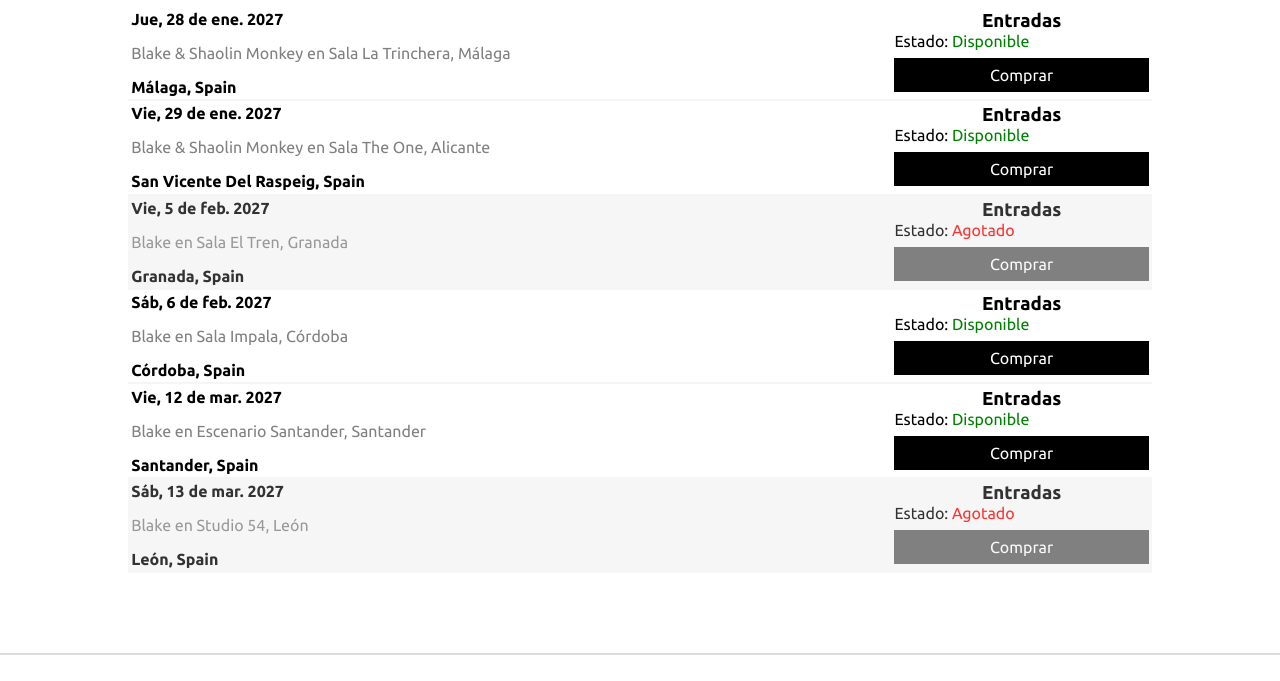
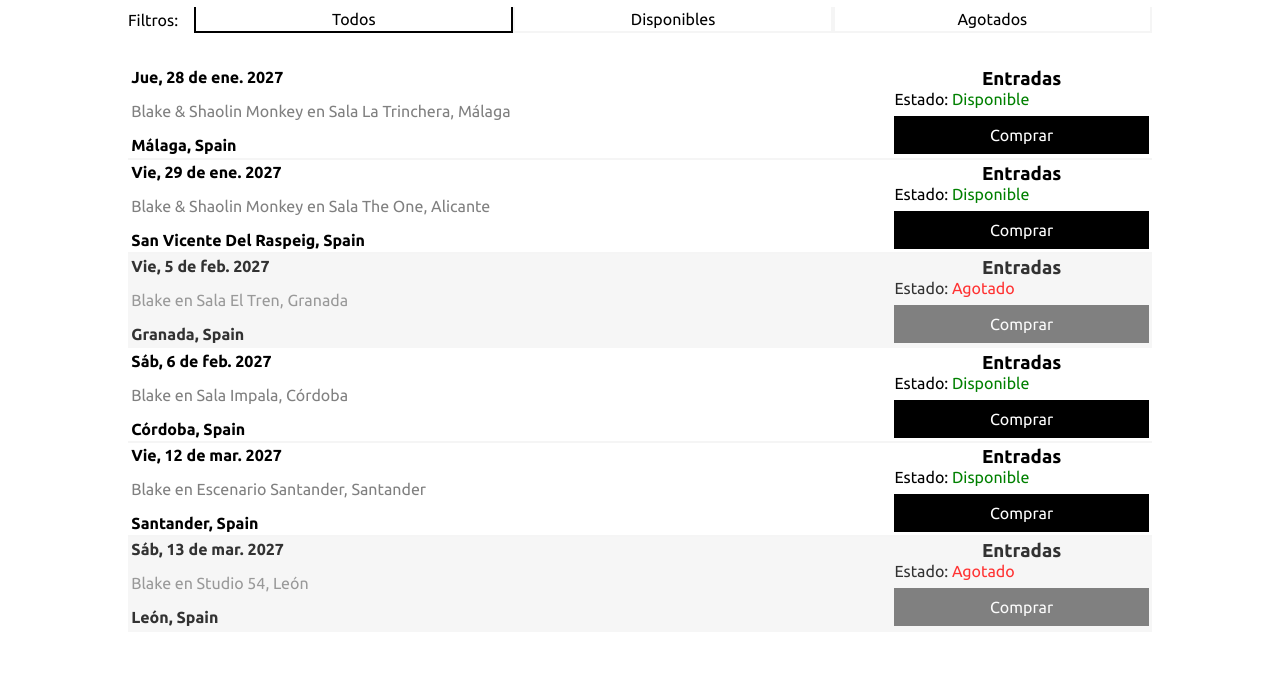
Before and after one commit to oscarromerozapata/DAM1M04-TreballHTML, a plain HTML site: page concerts.html in a window 1280 px wide. Shown: the part 73-754 px from the top of the page. Drawn offline with Linux system fonts and the light colour scheme.

Commit message:
Filtro y poco de interactividad anadida a la pagina de conciertos

```diff
--- a/assets/css/conciertos.css
+++ b/assets/css/conciertos.css
@@ -6,11 +6,34 @@ main {
     margin: auto;
     margin-bottom: 5em;
 }
+#concert-filter {
+    display: flex;
+    align-items: center;
+    span {
+        margin-right: 1em;
+    }
+    label {
+        input {
+            display: none;
+        }
+        width: 100%;
+        text-align: center;
+        padding: 0.2em 1.5em;
+        border: 2px solid whitesmoke;
+        border-top: 0;
+        transition: border-color 0.2s ease-in;
+    }
+    label:has(input:checked) {
+        border-color: black;
+    }
+    margin-bottom: 2em;
+}
 .concert-entry {
     display: flex;
     justify-content: space-between;
     border-bottom: 2px solid whitesmoke;
     padding: 0.2em;
+    transition: all .3s ease-in-out;
     div {
         display: flex;
         flex-direction: column;
@@ -35,6 +58,12 @@ main {
             padding: 0.5em 1.5em;
             background-color: black;
             color: white;
+            border: black solid 2px;
+            transition: all .2s ease-in;
+        }
+        a:hover {
+            background-color: white;
+            color: black;
         }
     }
     .availability:after {
@@ -42,6 +71,9 @@ main {
         color: green;
     }
 
+}
+.concert-entry:hover {
+    transform: translateX(1em);
 }
 .unavailable {
     background-color: whitesmoke;
@@ -51,6 +83,18 @@ main {
         color: red;
     }
     a {
+        pointer-events: none; /*Desactiva el link*/
         opacity: 0.6;
     }
 }
+main:has(#show-available-filter:checked) .unavailable {
+    display: none;
+}
+main:has(#show-unavailable-filter:checked) {
+    .concert-entry {
+        display: none;
+    }
+    .unavailable {
+        display: flex;
+    }
+}
--- a/concerts.html
+++ b/concerts.html
@@ -13,7 +13,14 @@
 <body>
 
     <main>
+
         <h1>Conciertos</h1>
+        <div id="concert-filter">
+            <span>Filtros: </span>
+            <label><input id="show-all-filter" type="radio" name="filter" checked>Todos</label>
+            <label><input id="show-available-filter" type="radio" name="filter">Disponibles</label>
+            <label><input id="show-unavailable-filter" type="radio" name="filter">Agotados</label>
+        </div>
         <div class="concert-entry">
             <div>
                 <span>Jue, 28 de ene. 2027</span>
```
